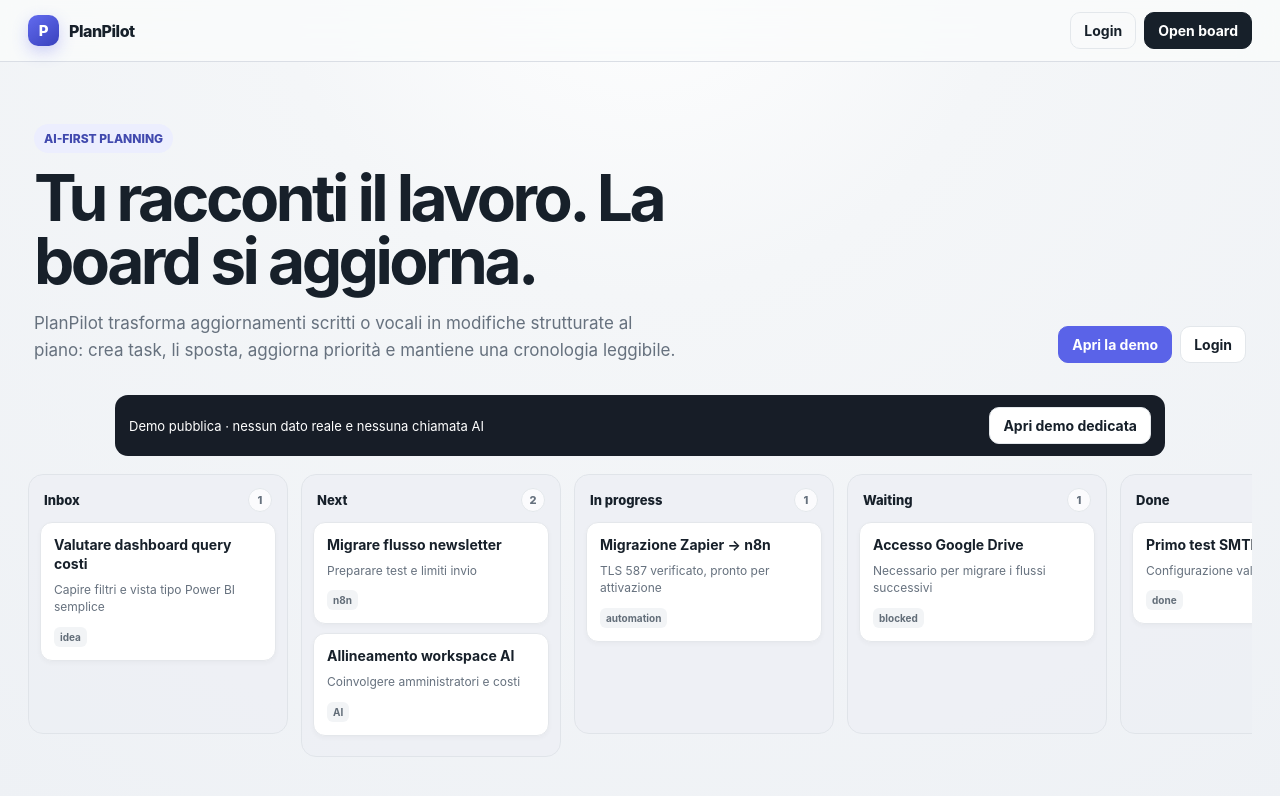
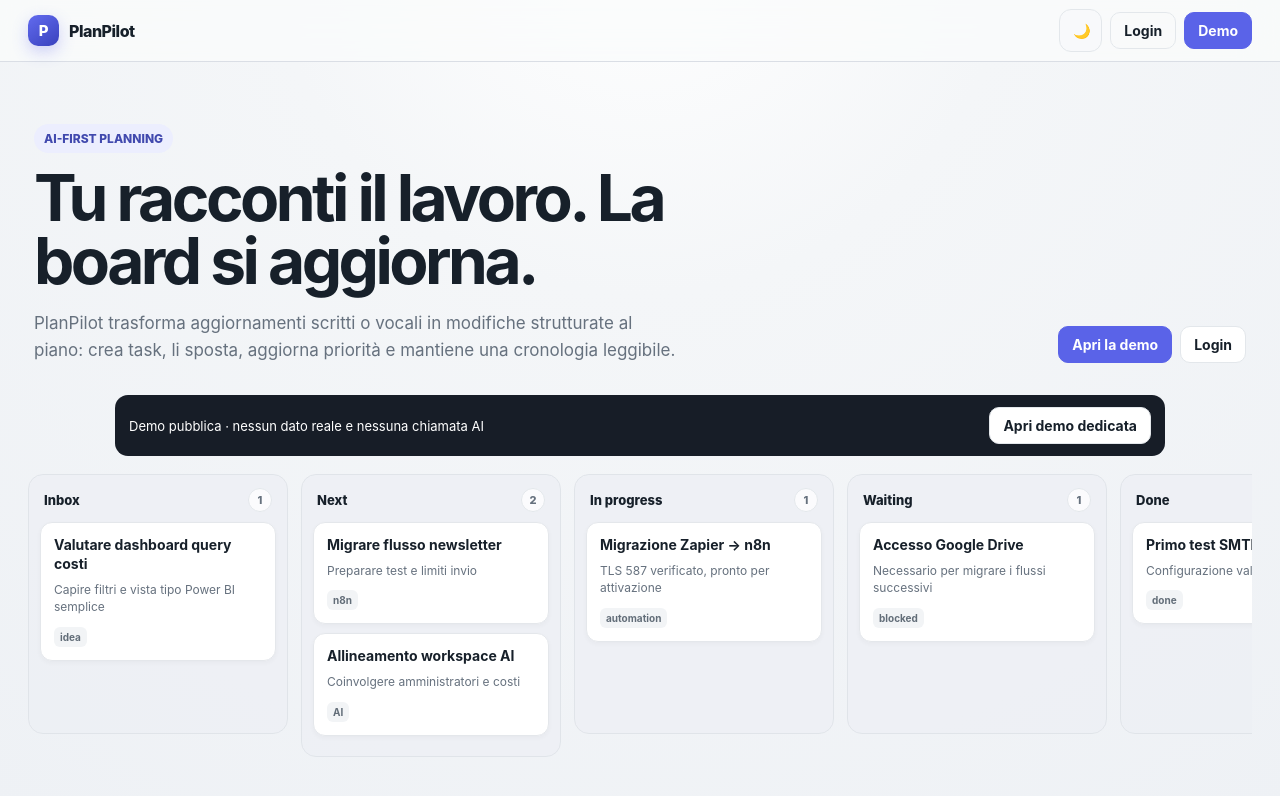
Before and after one commit to PrendJ/PlanPilot, a Next.js app: page / in a window 1280 px wide. Shown: the top 796 px of the page. Built offline with nearby package versions, Linux system fonts and the light colour scheme; no server answers.

Commit message:
Align PlanPilot navigation with Draftapps

```diff
--- a/components/Topbar.tsx
+++ b/components/Topbar.tsx
@@ -1,5 +1,6 @@
 "use client";
 import { Brand } from "./Brand";
+import { ThemeToggle } from "./ThemeToggle";
 import { useRouter } from "next/navigation";
 
 export function Topbar({ loggedIn = false }: { loggedIn?: boolean }) {
@@ -9,5 +10,5 @@ export function Topbar({ loggedIn = false }: { loggedIn?: boolean }) {
     router.push("/");
     router.refresh();
   }
-  return <div className="topbar"><Brand/><div className="top-actions">{loggedIn ? <><button className="btn ghost" onClick={() => router.push("/app")}>Workspaces</button><button className="btn" onClick={logout}>Logout</button></> : <><button className="btn ghost" onClick={() => router.push("/login")}>Login</button><button className="btn primary" onClick={() => router.push("/login")}>Open board</button></>}</div></div>;
+  return <div className="topbar"><Brand/><div className="top-actions"><ThemeToggle/>{loggedIn ? <><button className="btn ghost" onClick={() => router.push("/app")}>Workspaces</button><button className="btn" onClick={logout}>Logout</button></> : <><button className="btn ghost" onClick={() => router.push("/login")}>Login</button><button className="btn accent" onClick={() => router.push("/demo")}>Demo</button></>}</div></div>;
 }
```
